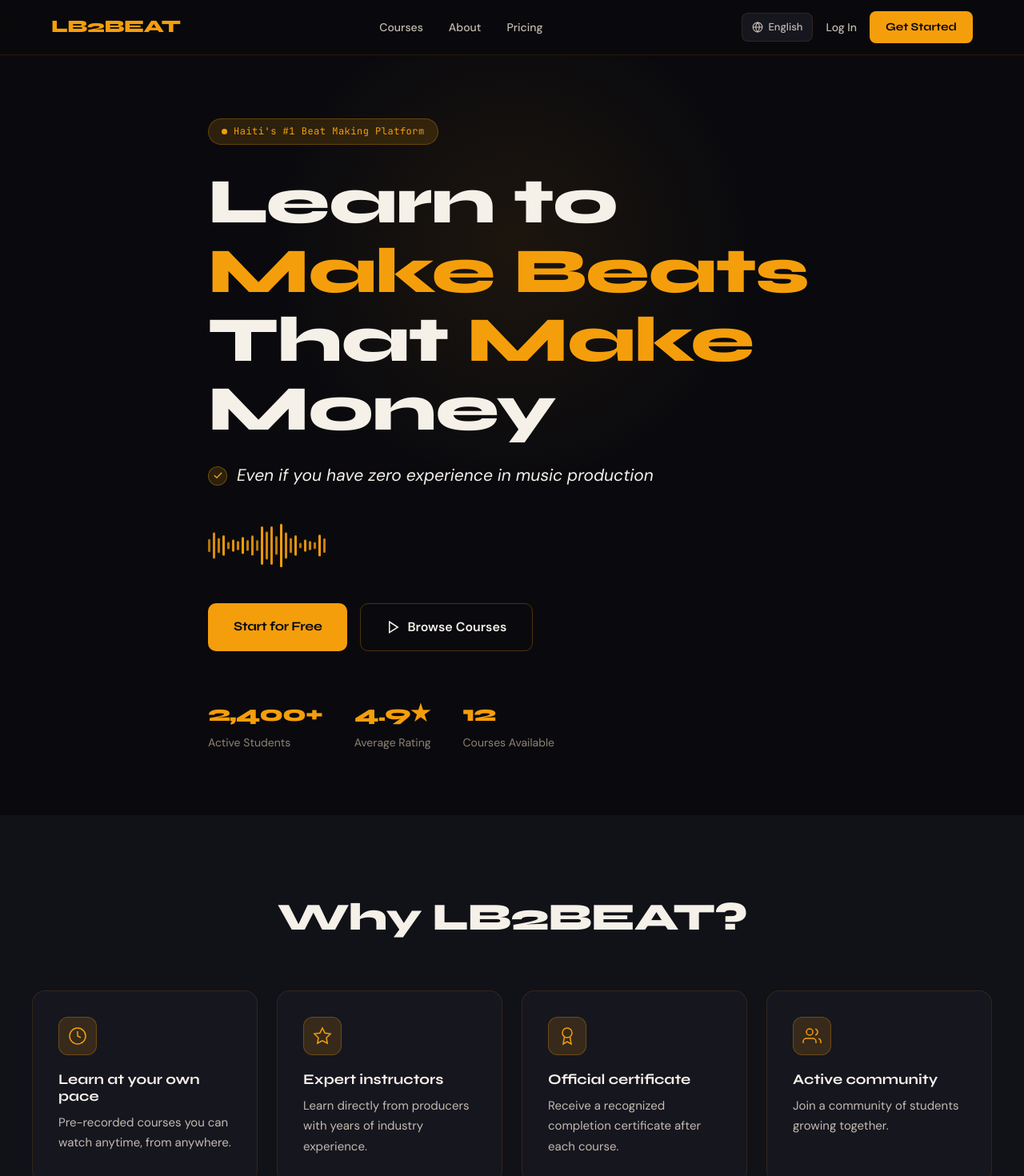
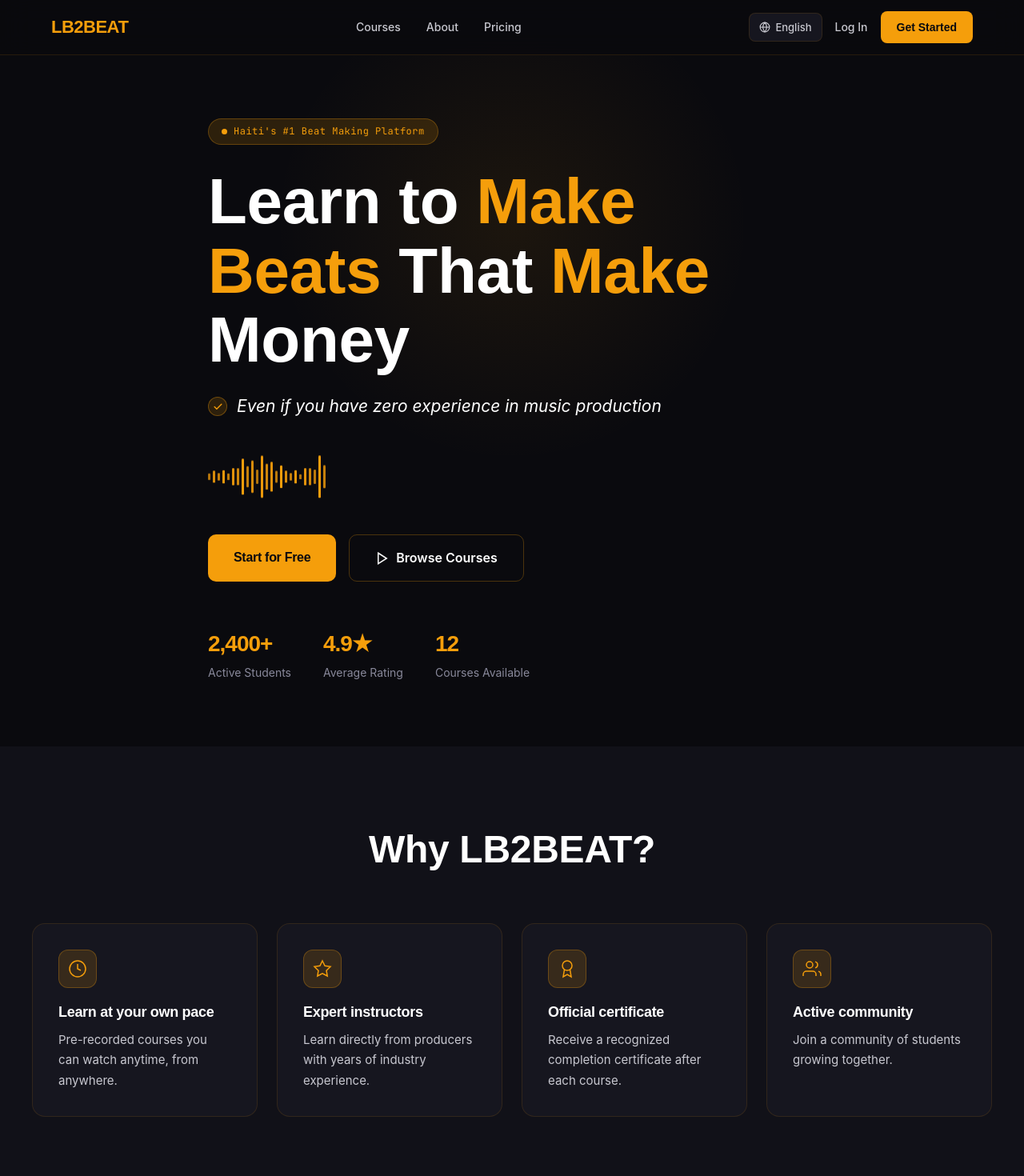
Before and after one commit to skywalker2k17/lb2beat, a Next.js app in the folder apps/web/: page /en in a window 1280 px wide. Shown: the top 1470 px of the page at 80% size. Built offline with nearby package versions, Linux system fonts and the light colour scheme.

Commit message:
Remove testimonials; switch to Space Grotesk/Inter for readability; fix weights and letter-spacing

```diff
--- a/apps/web/app/[locale]/page.tsx
+++ b/apps/web/app/[locale]/page.tsx
@@ -3,7 +3,6 @@ import Footer from "../../components/layout/Footer";
 import HeroSection from "../../components/home/HeroSection";
 import FeaturesSection from "../../components/home/FeaturesSection";
 import CoursesSection from "../../components/home/CoursesSection";
-import TestimonialsSection from "../../components/home/TestimonialsSection";
 import PricingSection from "../../components/home/PricingSection";
 import FAQSection from "../../components/home/FAQSection";
 
@@ -15,7 +14,6 @@ export default function HomePage() {
         <HeroSection />
         <FeaturesSection />
         <CoursesSection />
-        <TestimonialsSection />
         <PricingSection />
         <FAQSection />
       </main>
--- a/apps/web/app/globals.css
+++ b/apps/web/app/globals.css
@@ -1,6 +1,6 @@
 @import "tailwindcss";
 
-@import url("https://fonts.googleapis.com/css2?family=Syne:wght@400;500;600;700;800&family=DM+Sans:ital,opsz,wght@0,9..40,300;0,9..40,400;0,9..40,500;0,9..40,600;1,9..40,400&family=JetBrains+Mono:wght@400;500&display=swap");
+@import url("https://fonts.googleapis.com/css2?family=Space+Grotesk:wght@400;500;600;700&family=Inter:wght@300;400;500;600&family=JetBrains+Mono:wght@400;500&display=swap");
 
 :root {
   /* LB2BEAT Dark Music Studio palette — amber/gold on near-black */
@@ -14,15 +14,15 @@
   --amber-dim: #d97706;
   --amber-glow: rgba(245, 158, 11, 0.15);
 
-  --text-primary: #f5f0e8;
-  --text-secondary: #c4bbb0;
-  --text-muted: #8c8375;
+  --text-primary: #ffffff;
+  --text-secondary: #c8c8d0;
+  --text-muted: #88889a;
 
   --border: rgba(245, 158, 11, 0.12);
   --border-strong: rgba(245, 158, 11, 0.28);
 
-  --font-display: "Syne", sans-serif;
-  --font-body: "DM Sans", sans-serif;
+  --font-display: "Space Grotesk", sans-serif;
+  --font-body: "Inter", sans-serif;
   --font-mono: "JetBrains Mono", monospace;
 }
 
@@ -48,8 +48,9 @@ body {
 /* Typography */
 h1, h2, h3, h4, h5, h6 {
   font-family: var(--font-display);
-  line-height: 1.15;
+  line-height: 1.2;
   color: var(--text-primary);
+  letter-spacing: -0.3px;
 }
 
 /* Scrollbar */
--- a/apps/web/components/home/CoursesSection.tsx
+++ b/apps/web/components/home/CoursesSection.tsx
@@ -24,7 +24,7 @@ export default function CoursesSection() {
     <section style={{ padding: "100px 24px", background: "var(--bg-base)" }}>
       <div style={{ maxWidth: 1200, margin: "0 auto" }}>
         <div style={{ textAlign: "center", marginBottom: 48 }}>
-          <h2 style={{ fontFamily: "var(--font-display)", fontSize: "clamp(28px, 4vw, 48px)", fontWeight: 800, letterSpacing: "-1px", marginBottom: 12 }}>{t("title")}</h2>
+          <h2 style={{ fontFamily: "var(--font-display)", fontSize: "clamp(28px, 4vw, 48px)", fontWeight: 700, letterSpacing: "-0.3px", marginBottom: 12 }}>{t("title")}</h2>
           <p style={{ color: "var(--text-secondary)", fontSize: 16 }}>{t("subtitle")}</p>
         </div>
 
@@ -88,7 +88,7 @@ export default function CoursesSection() {
                 </div>
 
                 <div style={{ display: "flex", alignItems: "center", justifyContent: "space-between" }}>
-                  <span style={{ fontFamily: "var(--font-display)", fontWeight: 800, fontSize: 22, color: "var(--amber)" }}>${course.price}</span>
+                  <span style={{ fontFamily: "var(--font-display)", fontWeight: 700, fontSize: 22, color: "var(--amber)" }}>${course.price}</span>
                   <Link href={`/${locale}/courses/${course.id}`} style={{
                     background: "var(--amber)", color: "#0a0a0e",
                     padding: "9px 20px", borderRadius: 8,
--- a/apps/web/components/home/FAQSection.tsx
+++ b/apps/web/components/home/FAQSection.tsx
@@ -18,7 +18,7 @@ export default function FAQSection() {
   return (
     <section style={{ padding: "100px 24px", background: "var(--bg-surface)" }}>
       <div style={{ maxWidth: 780, margin: "0 auto" }}>
-        <h2 style={{ fontFamily: "var(--font-display)", fontSize: "clamp(28px, 4vw, 48px)", fontWeight: 800, textAlign: "center", marginBottom: 64, letterSpacing: "-1px" }}>
+        <h2 style={{ fontFamily: "var(--font-display)", fontSize: "clamp(28px, 4vw, 48px)", fontWeight: 700, textAlign: "center", marginBottom: 64, letterSpacing: "-0.3px" }}>
           {t("title")}
         </h2>
         <div style={{ display: "flex", flexDirection: "column", gap: 12 }}>
--- a/apps/web/components/home/FeaturesSection.tsx
+++ b/apps/web/components/home/FeaturesSection.tsx
@@ -15,7 +15,7 @@ export default function FeaturesSection() {
   return (
     <section style={{ padding: "100px 24px", background: "var(--bg-surface)" }}>
       <div style={{ maxWidth: 1200, margin: "0 auto" }}>
-        <h2 style={{ fontFamily: "var(--font-display)", fontSize: "clamp(28px, 4vw, 48px)", fontWeight: 800, textAlign: "center", marginBottom: 64, letterSpacing: "-1px" }}>
+        <h2 style={{ fontFamily: "var(--font-display)", fontSize: "clamp(28px, 4vw, 48px)", fontWeight: 700, textAlign: "center", marginBottom: 64, letterSpacing: "-0.3px" }}>
           {t("title")}
         </h2>
         <div style={{ display: "grid", gridTemplateColumns: "repeat(auto-fit, minmax(240px, 1fr))", gap: 24 }}>
@@ -31,7 +31,7 @@ export default function FeaturesSection() {
               <div style={{ width: 48, height: 48, borderRadius: 12, background: "var(--amber-glow)", border: "1px solid var(--border-strong)", display: "flex", alignItems: "center", justifyContent: "center", color: "var(--amber)", marginBottom: 20 }}>
                 {icons[i]}
               </div>
-              <h3 style={{ fontFamily: "var(--font-display)", fontSize: 18, fontWeight: 700, marginBottom: 10, color: "var(--text-primary)" }}>{item.title}</h3>
+              <h3 style={{ fontFamily: "var(--font-display)", fontSize: 18, fontWeight: 600, marginBottom: 10, color: "var(--text-primary)" }}>{item.title}</h3>
               <p style={{ color: "var(--text-secondary)", fontSize: 15, lineHeight: 1.7 }}>{item.desc}</p>
             </div>
           ))}
--- a/apps/web/components/home/HeroSection.tsx
+++ b/apps/web/components/home/HeroSection.tsx
@@ -62,9 +62,9 @@ export default function HeroSection() {
           <h1 style={{
             fontFamily: "var(--font-display)",
             fontSize: "clamp(40px, 7vw, 80px)",
-            fontWeight: 800,
+            fontWeight: 700,
             lineHeight: 1.08,
-            letterSpacing: "-1px",
+            letterSpacing: "-0.3px",
             marginBottom: 24,
           }}>
             {t("headline").split(" ").map((word, i) => (
@@ -152,7 +152,7 @@ export default function HeroSection() {
               { value: "12", label: t("courses_count") },
             ].map(({ value, label }) => (
               <div key={label}>
-                <div style={{ fontFamily: "var(--font-display)", fontWeight: 800, fontSize: 28, color: "var(--amber)", letterSpacing: "-1px" }}>{value}</div>
+                <div style={{ fontFamily: "var(--font-display)", fontWeight: 700, fontSize: 28, color: "var(--amber)", letterSpacing: "-1px" }}>{value}</div>
                 <div style={{ fontSize: 14, color: "var(--text-muted)", marginTop: 2 }}>{label}</div>
               </div>
             ))}
--- a/apps/web/components/home/PricingSection.tsx
+++ b/apps/web/components/home/PricingSection.tsx
@@ -31,7 +31,7 @@ export default function PricingSection() {
     <section style={{ padding: "100px 24px", background: "var(--bg-base)" }}>
       <div style={{ maxWidth: 1100, margin: "0 auto" }}>
         <div style={{ textAlign: "center", marginBottom: 64 }}>
-          <h2 style={{ fontFamily: "var(--font-display)", fontSize: "clamp(28px, 4vw, 48px)", fontWeight: 800, letterSpacing: "-1px", marginBottom: 12 }}>{t("title")}</h2>
+          <h2 style={{ fontFamily: "var(--font-display)", fontSize: "clamp(28px, 4vw, 48px)", fontWeight: 700, letterSpacing: "-0.3px", marginBottom: 12 }}>{t("title")}</h2>
           <p style={{ color: "var(--text-secondary)", fontSize: 16 }}>{t("subtitle")}</p>
         </div>
 
@@ -56,10 +56,10 @@ export default function PricingSection() {
                 </div>
               )}
 
-              <h3 style={{ fontFamily: "var(--font-display)", fontWeight: 800, fontSize: 22, marginBottom: 8 }}>{plan.name}</h3>
+              <h3 style={{ fontFamily: "var(--font-display)", fontWeight: 700, fontSize: 22, marginBottom: 8 }}>{plan.name}</h3>
 
               <div style={{ marginBottom: 24 }}>
-                <span style={{ fontFamily: "var(--font-display)", fontWeight: 800, fontSize: 40, color: "var(--amber)" }}>${plan.price.lifetime}</span>
+                <span style={{ fontFamily: "var(--font-display)", fontWeight: 700, fontSize: 40, color: "var(--amber)" }}>${plan.price.lifetime}</span>
                 <span style={{ color: "var(--text-muted)", fontSize: 14, marginLeft: 6 }}>/ {t("lifetime")}</span>
               </div>
 
--- a/apps/web/components/layout/Footer.tsx
+++ b/apps/web/components/layout/Footer.tsx
@@ -11,7 +11,7 @@ export default function Footer() {
       <div style={{ maxWidth: 1200, margin: "0 auto" }}>
         <div style={{ display: "grid", gridTemplateColumns: "2fr 1fr 1fr", gap: 48, marginBottom: 48 }} className="lb-footer-grid">
           <div>
-            <span style={{ fontFamily: "var(--font-display)", fontWeight: 800, fontSize: 24, color: "var(--amber)" }}>LB2BEAT</span>
+            <span style={{ fontFamily: "var(--font-display)", fontWeight: 700, fontSize: 24, color: "var(--amber)" }}>LB2BEAT</span>
             <p style={{ color: "var(--text-muted)", fontSize: 14, marginTop: 12, lineHeight: 1.7, maxWidth: 300 }}>{t("tagline")}</p>
             <div style={{ display: "flex", gap: 12, marginTop: 20 }}>
               {/* Social icons — skeleton placeholders */}
--- a/apps/web/components/layout/Navbar.tsx
+++ b/apps/web/components/layout/Navbar.tsx
@@ -28,7 +28,7 @@ export default function Navbar() {
         height: 68,
       }}>
         <Link href={`/${locale}`} style={{ textDecoration: "none" }}>
-          <span style={{ fontFamily: "var(--font-display)", fontWeight: 800, fontSize: 22, color: "var(--amber)", letterSpacing: "-0.5px" }}>
+          <span style={{ fontFamily: "var(--font-display)", fontWeight: 700, fontSize: 22, color: "var(--amber)", letterSpacing: "-0.5px" }}>
             LB2BEAT
           </span>
         </Link>
```
